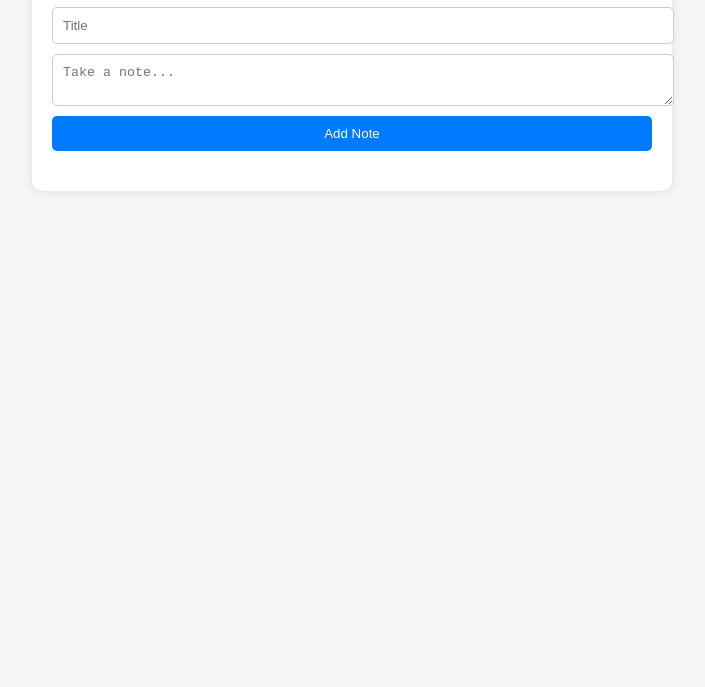
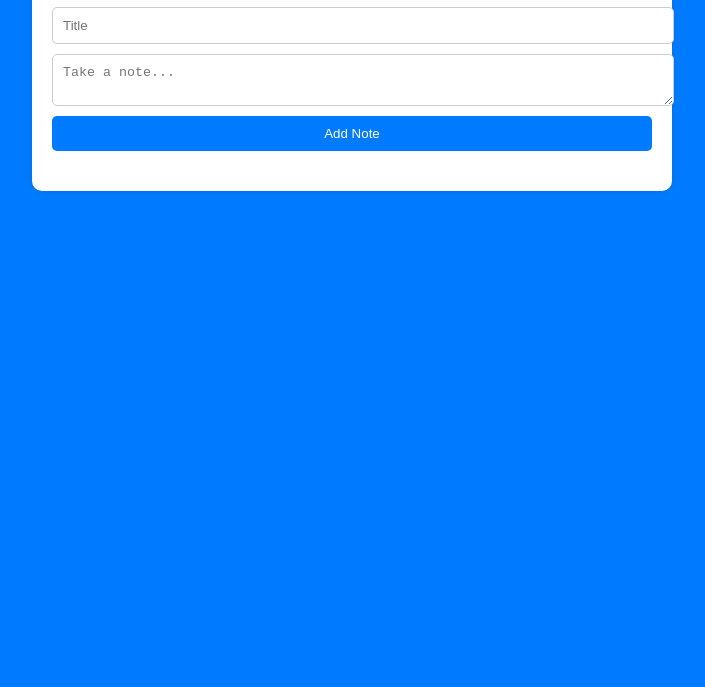
Before and after one commit to SatyanshuSatyam/Sticky-Notes, a plain HTML site: page index.html in a window 1280 px wide. Shown: the part 113-800 px from the top of the page, without its empty margins (288-993 px from the left). Drawn offline with Linux system fonts and the light colour scheme.

Commit message:
Change the css property

```diff
--- a/style.css
+++ b/style.css
@@ -1,6 +1,6 @@
 body {
     font-family: Arial, sans-serif;
-    background: #f5f5f5;
+    background: #007bff;
     margin: 0;
     padding: 20px;
     text-align: center;
```
